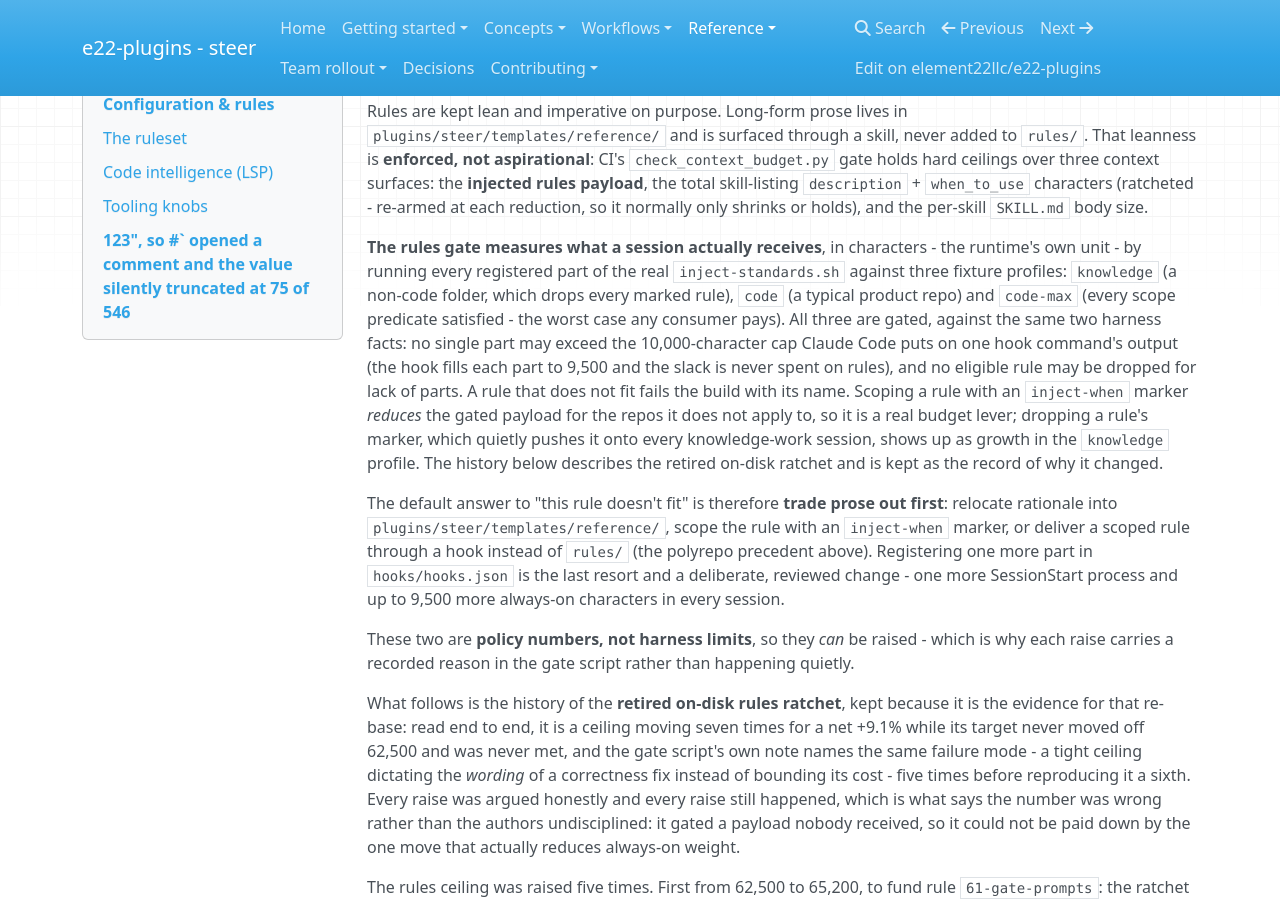
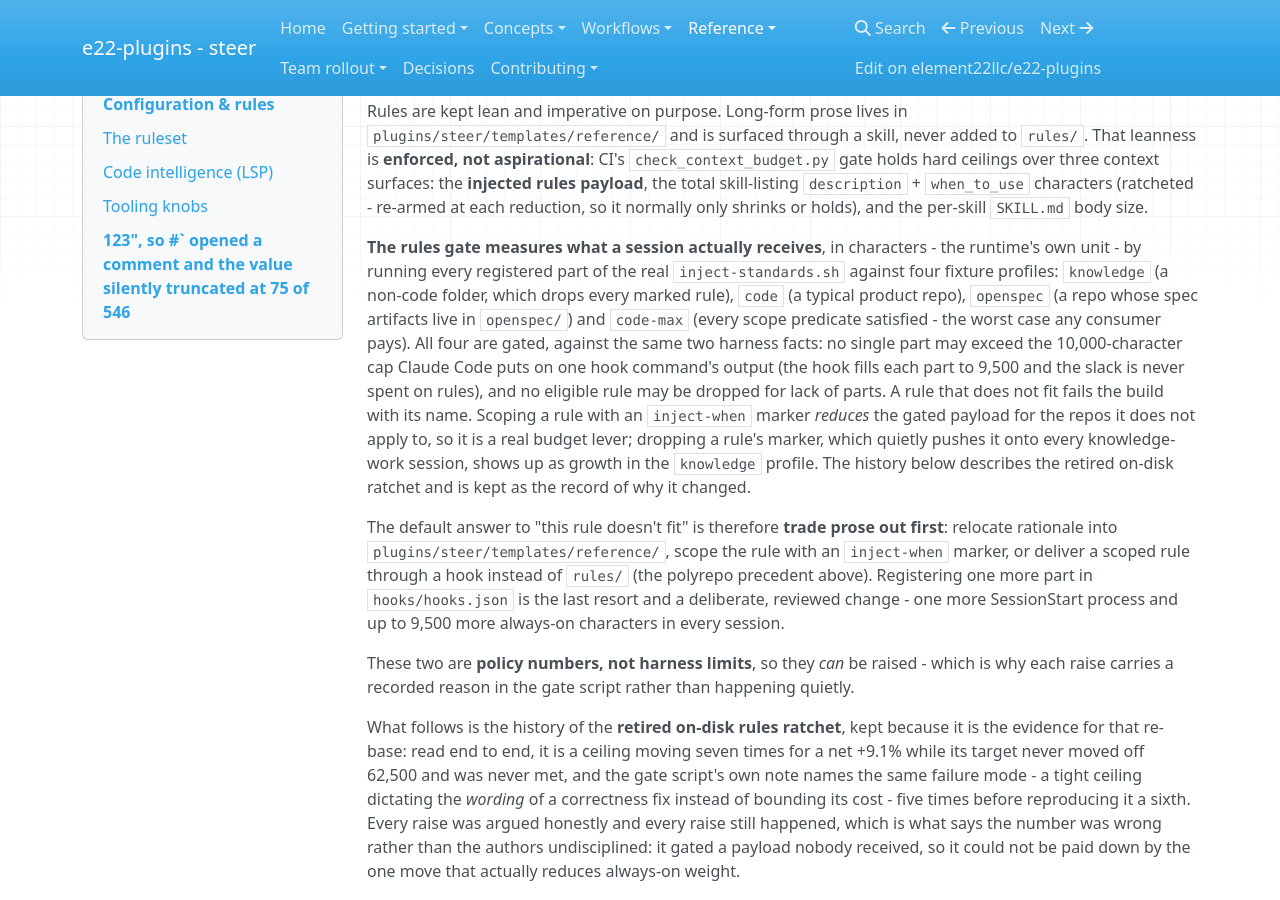
Before and after one commit to element22llc/e22-plugins, an MkDocs documentation site: the page built from docs/reference/configuration.md, in a window 1280 px wide and 900 px high, scrolled down 5215 px. Built offline with MkDocs 1.6.1, drawn with Linux system fonts in a browser that asks for light colours; nearby versions of some CDN libraries.

Commit message:
docs(dx): count the fixture profiles the rules gate actually runs
`check_context_budget.py` has gated four `INJECTED_PROFILES` since the OpenSpec
lane was added - `knowledge`, `code`, `openspec`, `code-max` - but both places
that describe the gate still said three and omitted `openspec`, so a reader
sizing a new rule against the docs would miss the profile an OpenSpec consumer
pays. Same stale claim in both files, corrected together.

Co-Authored-By: Claude Opus 5 (1M context) <noreply@anthropic.com>

```diff
--- a/docs/reference/configuration.md
+++ b/docs/reference/configuration.md
@@ -174,10 +174,11 @@ only shrinks or holds), and the per-skill `SKILL.md` body size.
 
 **The rules gate measures what a session actually receives**, in characters -
 the runtime's own unit - by running every registered part of the real
-`inject-standards.sh` against three fixture profiles: `knowledge` (a non-code
-folder, which drops every marked rule), `code` (a typical product repo) and
-`code-max` (every scope predicate satisfied - the worst case any consumer pays).
-All three are gated, against the same two harness facts: no single part may
+`inject-standards.sh` against four fixture profiles: `knowledge` (a non-code
+folder, which drops every marked rule), `code` (a typical product repo),
+`openspec` (a repo whose spec artifacts live in `openspec/`) and `code-max`
+(every scope predicate satisfied - the worst case any consumer pays).
+All four are gated, against the same two harness facts: no single part may
 exceed the 10,000-character cap Claude Code puts on one hook command's output
 (the hook fills each part to 9,500 and the slack is never spent on rules), and
 no eligible rule may be dropped for lack of parts. A rule that does not fit
```
Also changed, not shown: AUTHORING.md (+4 -4 lines).
